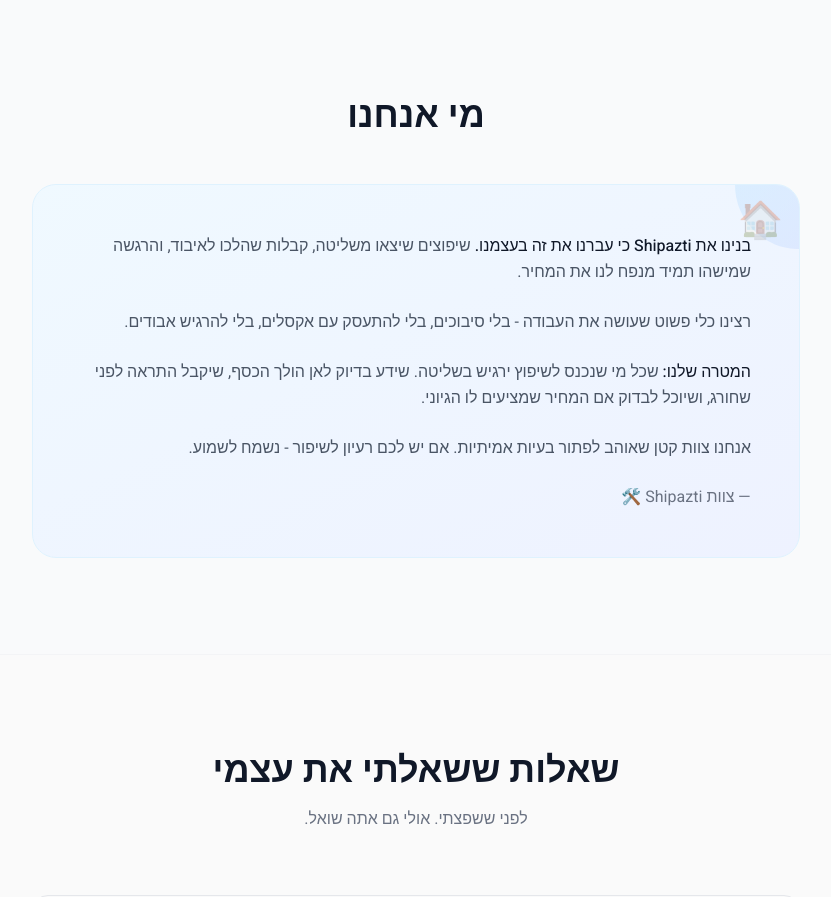
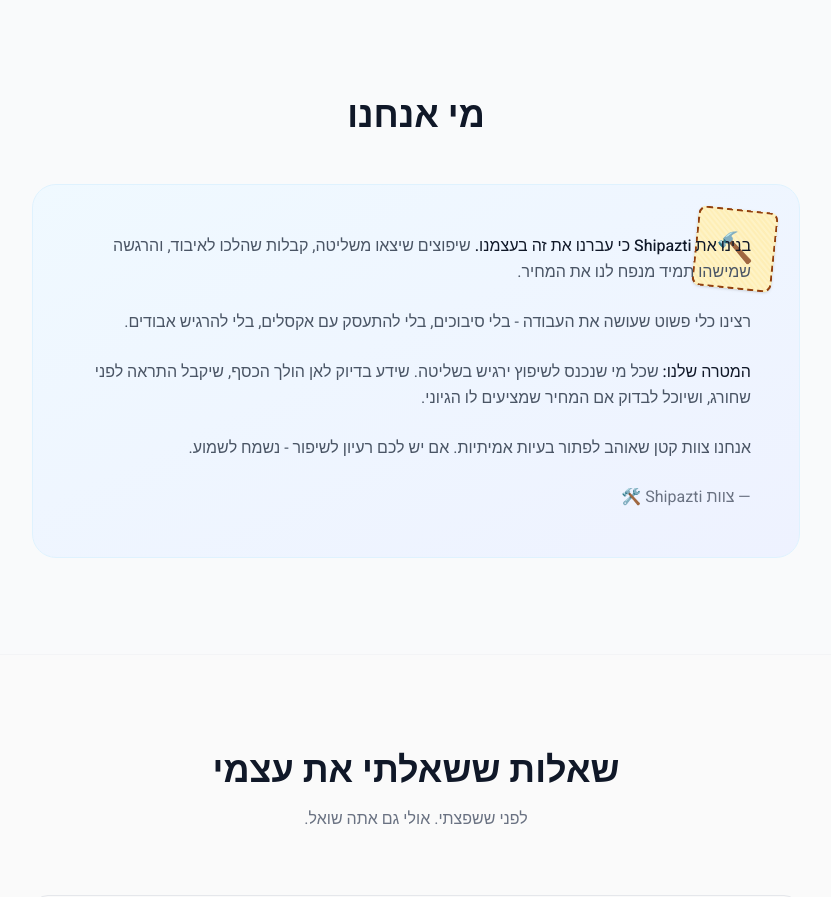
Before and after one commit to guyceza/shiputz-ai, a Next.js app: page / in a window 1280 px wide. Shown: the part 6460-7357 px from the top of the page, without its empty margins (224-1055 px from the left). Built offline with nearby package versions, Linux system fonts and the light colour scheme; no server answers.

Commit message:
Update patch to fabric/denim style with stitching effect

```diff
--- a/src/app/page.tsx
+++ b/src/app/page.tsx
@@ -802,9 +802,14 @@ export default function Home() {
           </div>
 
           <div className="relative bg-gradient-to-br from-sky-50 to-indigo-50 rounded-3xl p-8 md:p-12 border border-sky-100 overflow-hidden">
-            {/* Decorative patch */}
-            <div className="absolute top-0 right-0 w-32 h-32 bg-gradient-to-br from-sky-200/40 to-indigo-200/40 rounded-full -translate-y-1/2 translate-x-1/2"></div>
-            <div className="absolute top-4 right-4 text-4xl opacity-30">🏠</div>
+            {/* Fabric patch with stitching effect */}
+            <div className="absolute top-6 right-6 w-20 h-20 bg-amber-100 rounded-lg shadow-sm rotate-6 flex items-center justify-center"
+                 style={{
+                   border: '2px dashed #92400e',
+                   backgroundImage: 'repeating-linear-gradient(45deg, transparent, transparent 2px, rgba(251,191,36,0.1) 2px, rgba(251,191,36,0.1) 4px)'
+                 }}>
+              <span className="text-3xl -rotate-6">🔨</span>
+            </div>
             <div className="prose prose-lg max-w-none text-gray-600 leading-relaxed space-y-6 text-right relative z-10">
               <p>
                 <span className="text-gray-900 font-medium">בנינו את Shipazti כי עברנו את זה בעצמנו.</span> שיפוצים שיצאו משליטה, קבלות שהלכו לאיבוד, והרגשה שמישהו תמיד מנפח לנו את המחיר.
```
